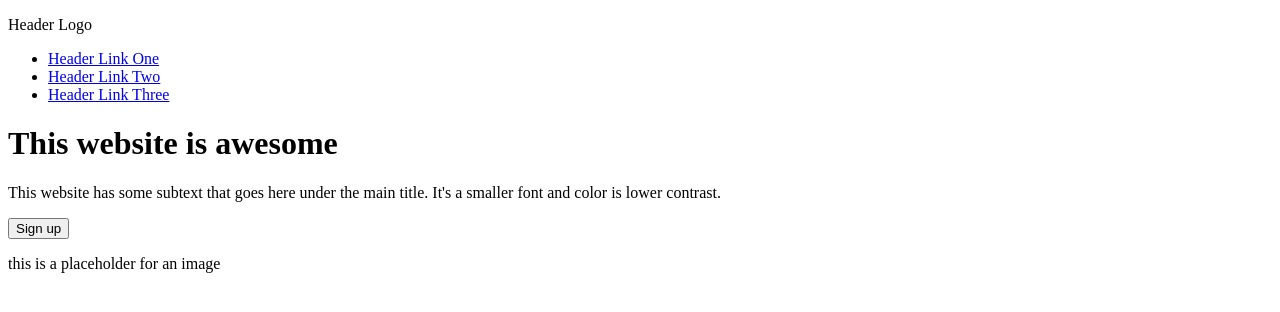
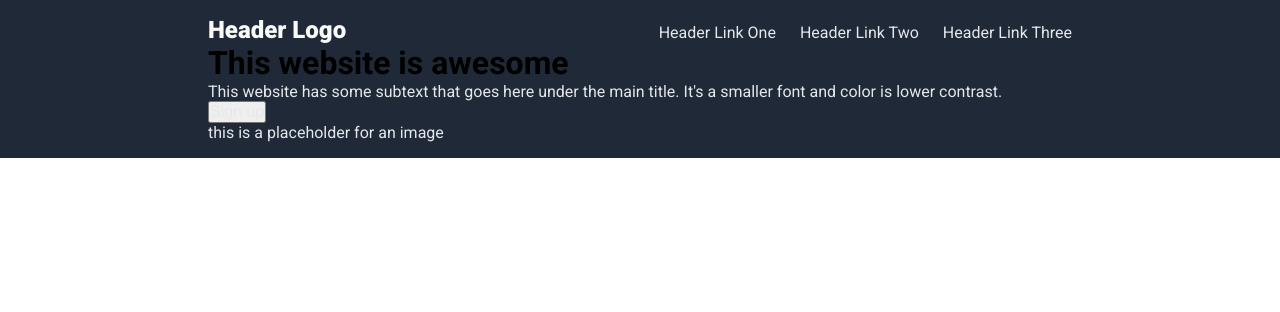
Before and after one commit to jbouch11/First-Landing-Page, a plain HTML site: page index.html in a window 1280 px wide. Drawn offline with Linux system fonts and the light colour scheme.

Commit message:
Styled Nav Bar

```diff
--- a/index.html
+++ b/index.html
@@ -5,7 +5,7 @@
     <meta http-equiv="X-UA-Compatible" content="IE=edge">
     <meta name="viewport" content="width=device-width, initial-scale=1.0">
     <title>Landing Page</title>
-    <link rel="stylesheet" href="">
+    <link rel="stylesheet" href="styles.css">
 </head>
 <body>
     <header>
--- a/styles.css
+++ b/styles.css
@@ -8,3 +8,45 @@
 body {
     font-family: 'Roboto', sans-serif;
 }
+
+/*
+
+HEADER
+
+*/
+
+header {
+    background-color: #1f2937;
+    padding: 1em 13em;
+}
+
+/*
+
+NAVIGATION
+
+*/
+
+#logo {
+    font-size: 24px;
+    font-weight: 900;
+    color: #F9FAF8;
+}
+
+.nav {
+    display: flex;
+    justify-content: space-between;
+    align-items: baseline;
+}
+
+.nav ul {
+    list-style-type: none;
+    display: flex;
+    gap: 1.5em;
+}
+
+.secondary,
+a:link {
+    font-size: 16px;
+    color: #E5E7EB;
+    text-decoration: none;
+}
```
